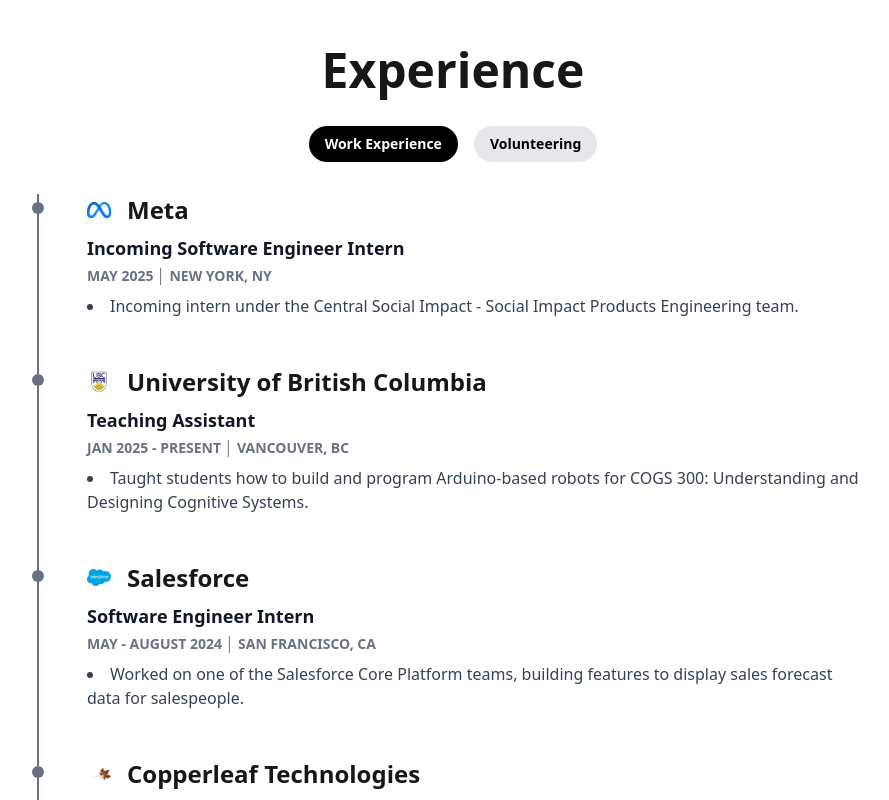
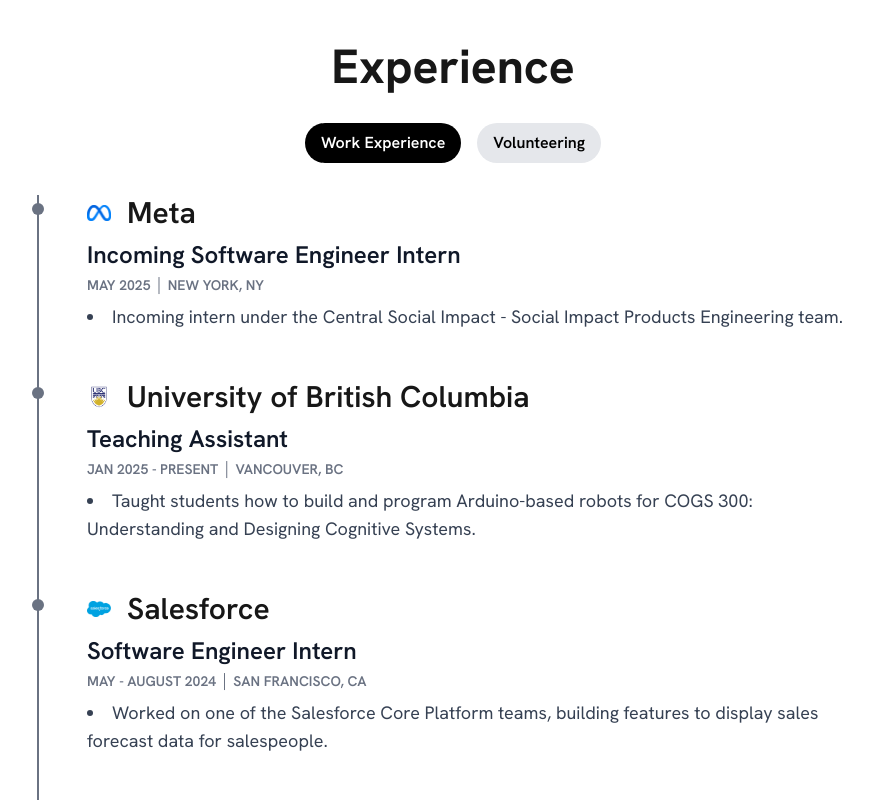
Before and after one commit to indirasowy/portfolio-site, a Next.js app: page / in a window 1280 px wide. Shown: the part 1100-1900 px from the top of the page, without its empty margins (187-1076 px from the left). Built offline with nearby package versions, Linux system fonts and the light colour scheme.

Commit message:
some styling

```diff
--- a/src/app/components/About.jsx
+++ b/src/app/components/About.jsx
@@ -2,7 +2,7 @@ import Image from "next/image";
 
 export default function About() {
   return (
-    <section id="about" className="px-8 py-12 md:py-20 flex flex-col md:flex-row items-center gap-10 md:gap-16 max-w-6xl mx-auto">
+    <section id="about" className="px-8 py-12 md:py-18 flex flex-col md:flex-row items-center gap-10 md:gap-16 max-w-6xl mx-auto">
       <div className="w-[300px] h-[300px] md:w-[360px] md:h-[360px] relative rounded-[40px] overflow-hidden shadow-lg flex-shrink-0">
         <Image
           src="/me.png"
--- a/src/app/components/Footer.jsx
+++ b/src/app/components/Footer.jsx
@@ -3,12 +3,12 @@ import { FaGithub, FaLinkedin, FaEnvelope } from "react-icons/fa";
 export default function Footer() {
   return (
     <footer className="py-8 px-8 bg-white text-black text-sm text-center flex flex-col items-center gap-4">
-      <div className="flex gap-6 text-xl">
+      <div className="flex gap-6 text-3xl">
         <a
           href="https://github.com/indirasowy"
           target="_blank"
           rel="noopener noreferrer"
-          className="hover:text-gray-400 transition"
+          className="hover:opacity-70 transition"
         >
           <FaGithub />
         </a>
@@ -16,13 +16,13 @@ export default function Footer() {
           href="https://www.linkedin.com/in/indirasowy/"
           target="_blank"
           rel="noopener noreferrer"
-          className="hover:text-gray-400 transition"
+          className="hover:opacity-70 transition"
         >
           <FaLinkedin />
         </a>
         <a
           href="mailto:indira.sowy@gmail.com"
-          className="hover:text-gray-400 transition"
+          className="hover:opacity-70 transition"
         >
           <FaEnvelope />
         </a>
--- a/src/app/components/Projects.jsx
+++ b/src/app/components/Projects.jsx
@@ -25,7 +25,7 @@ function ProjectCard({ project, isInternal = false }) {
             />
           </div>
           <div>
-            <h3 className="font-semibold text-lg hover:underline">{project.title}</h3>
+            <h3 className="font-semibold text-xl hover:underline">{project.title}</h3>
             <p className="text-sm text-gray-500 mb-2">{project.time}</p>
             <div className="flex flex-wrap gap-2 mb-2">
               {project.tech.map((tech, i) => (
@@ -99,7 +99,7 @@ function ProjectCard({ project, isInternal = false }) {
     const [activeTab, setActiveTab] = useState("projects");
 
     return (
-      <section id="projects" className="px-8 py-12 md:py-20 max-w-6xl mx-auto">
+      <section id="projects" className="px-8 py-12 md:py-18 max-w-6xl mx-auto">
         <h2 className="text-4xl md:text-5xl font-bold mb-4 md:mb-8 text-center">Projects</h2>
 
         {/* Tab Toggle Buttons */}
@@ -108,10 +108,10 @@ function ProjectCard({ project, isInternal = false }) {
             <button
               key={tab}
               onClick={() => setActiveTab(tab)}
-              className={`px-4 py-2 rounded-full text-sm font-semibold cursor-pointer transition ${
+              className={`px-4 py-2 rounded-full text-md font-semibold cursor-pointer transition ${
                 activeTab === tab
                   ? "bg-black text-white"
-                  : "bg-gray-200 text-black"
+                  : "bg-gray-200 hover:bg-gray-300 text-black"
               }`}
             >
               {tab === "projects"
--- a/src/app/components/WorkExperience.jsx
+++ b/src/app/components/WorkExperience.jsx
@@ -7,7 +7,7 @@ function ExperienceBlock({ data }) {
     return (
       <div className="space-y-12 border-l-2 border-gray-500 pl-6 mt-8">
         {data.map((exp, index) => (
-          <div key={index} className="relative pl-2 md:pl-6">
+          <div key={index} className="relative md:pl-6">
             <div className="absolute -left-[31px] top-2 w-3 h-3 bg-gray-500 rounded-full" />
             <div className="flex items-center gap-2 md:gap-4 mb-2">
               <img
@@ -15,15 +15,15 @@ function ExperienceBlock({ data }) {
                 alt={`${exp.company} logo`}
                 className="w-6 h-6 object-contain"
               />
-              <h3 className="text-2xl font-semibold">{exp.company}</h3>
+              <h3 className="text-2xl md:text-3xl font-semibold">{exp.company}</h3>
             </div>
-            <p className="font-semibold text-gray-900 mb-1 text-lg">{exp.role}</p>
+            <p className="font-semibold text-gray-900 mb-1 text-xl md:text-2xl">{exp.role}</p>
             {exp.date && (
               <p className="uppercase text-sm font-semibold text-gray-500 mb-2">
                 {exp.date}
               </p>
             )}
-            <ul className="list-disc list-inside space-y-1 text-gray-700">
+            <ul className="list-disc list-inside space-y-1 text-md md:text-lg text-gray-700">
               {exp.points.map((point, i) => (
                 <li key={i}>{point}</li>
               ))}
@@ -44,20 +44,20 @@ function ExperienceBlock({ data }) {
         {/* Toggle Tabs */}
         <div className="flex justify-center gap-4 mb-4">
           <button
-            className={`px-4 py-2 rounded-full text-sm font-semibold cursor-pointer transition ${
+            className={`px-4 py-2 rounded-full text-md font-semibold cursor-pointer transition ${
               activeTab === "experience"
                 ? "bg-black text-white"
-                : "bg-gray-200 text-black"
+                : "bg-gray-200 hover:bg-gray-300 text-black"
             }`}
             onClick={() => setActiveTab("experience")}
           >
             Work Experience
           </button>
           <button
-            className={`px-4 py-2 rounded-full text-sm font-semibold cursor-pointer transition ${
+            className={`px-4 py-2 rounded-full text-md font-semibold cursor-pointer transition ${
               activeTab === "volunteering"
                 ? "bg-black text-white"
-                : "bg-gray-200 text-black"
+                : "bg-gray-200 hover:bg-gray-300 text-black"
             }`}
             onClick={() => setActiveTab("volunteering")}
           >
--- a/src/app/consts.js
+++ b/src/app/consts.js
@@ -60,14 +60,14 @@ export const experiences = [
       points: ["Incoming designer for BizTech, UBC's largest business and technology club."],
     },
     {
-      company: "nwPlus",
+      company: "UBC nwPlus",
       role: "Logistics Coordinator",
       logo: "/logos/nwplus.png",
       date: "APRIL 2025 – Present",
       points: ["Incoming organizer for nwHacks, nwPlus' flagship hackathon and the biggest in Western Canada."],
     },
     {
-      company: "nwPlus",
+      company: "UBC nwPlus",
       role: "Developer",
       logo: "/logos/nwplus.png",
       date: "APRIL 2024 – APRIL 2025",
--- a/src/app/globals.css
+++ b/src/app/globals.css
@@ -16,3 +16,7 @@ body {
   color: var(--foreground);
   font-family: var(--font-sans);
 }
+
+html {
+  font-family: "Hanken Grotesk";
+}
```
